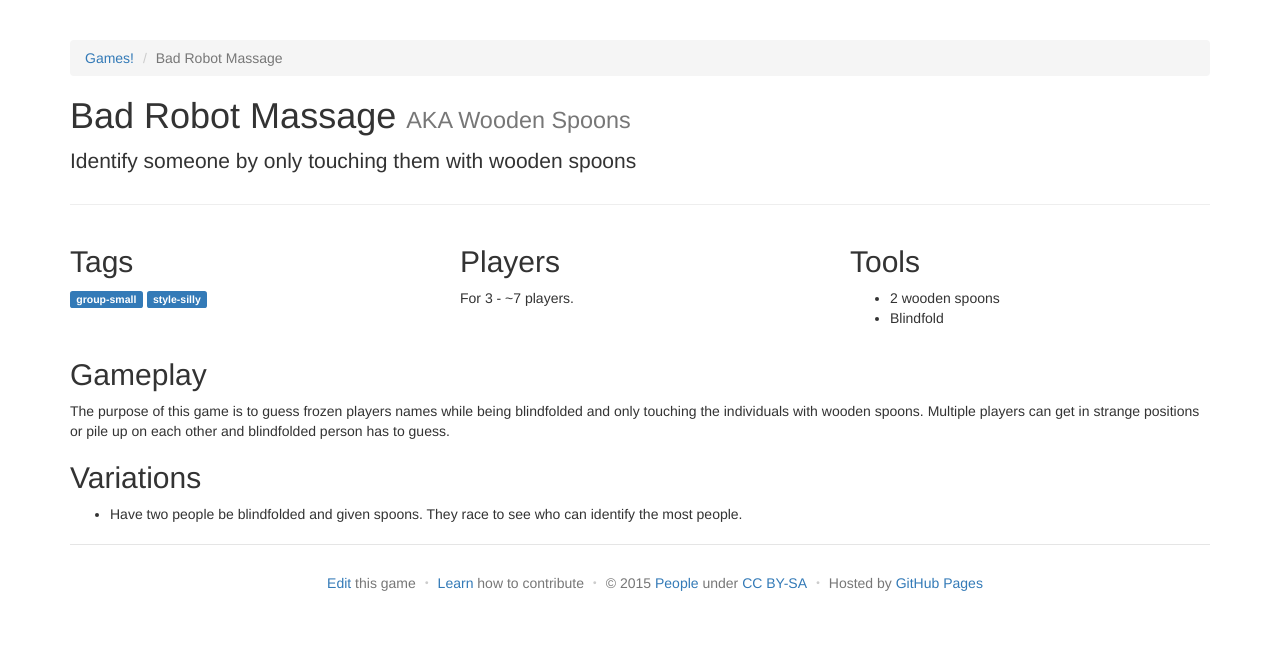
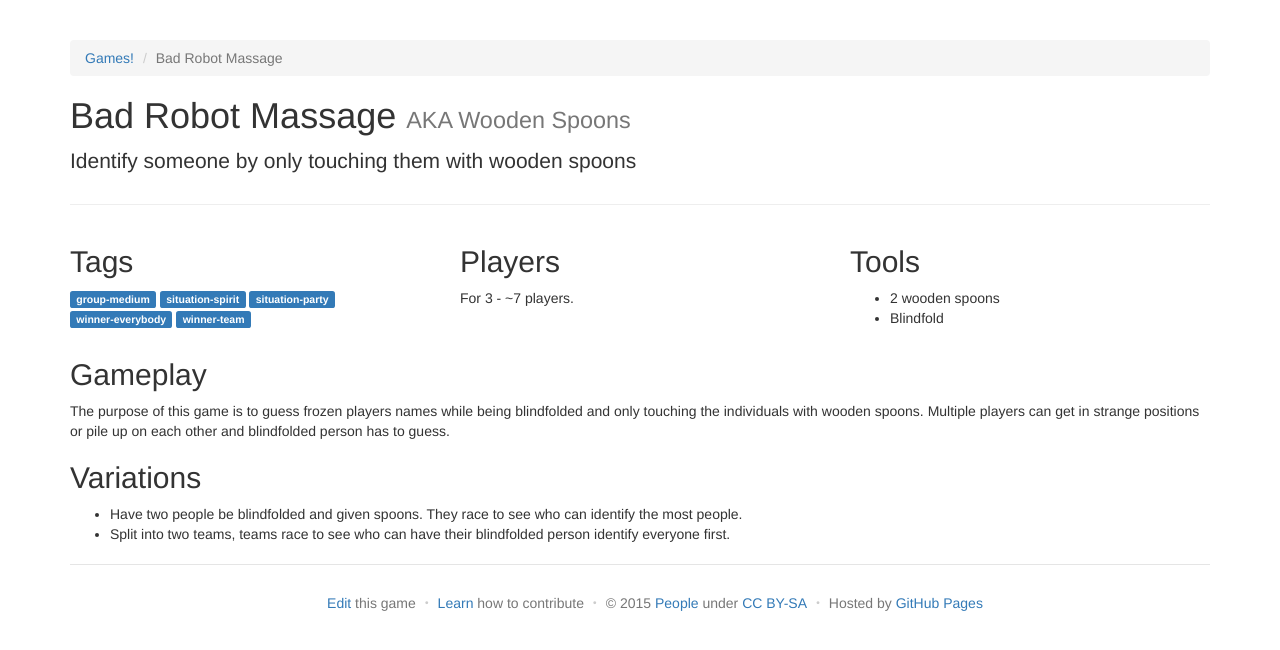
Before and after one commit to davidselassie/games, a Jekyll site: the page built from _games/badrobotmassage.md, in a window 1280 px wide. Shown: the top 650 px of the page. Built offline with Jekyll 4.4.1, drawn with Linux system fonts in a browser that asks for light colours.

Commit message:
Update badrobotmassage.md

```diff
--- a/_games/badrobotmassage.md
+++ b/_games/badrobotmassage.md
@@ -3,8 +3,11 @@ title: Bad Robot Massage
 alttitles:
   - Wooden Spoons
 tags:
-  - group-small
-  - style-silly
+  - group-medium
+  - situation-spirit
+  - situation-party
+  - winner-everybody
+  - winner-team
 
 oneliner: Identify someone by only touching them with wooden spoons
 players: 3 - ~7
@@ -17,3 +20,4 @@ The purpose of this game is to guess frozen players names while being blindfolde
 
 ## Variations
 - Have two people be blindfolded and given spoons. They race to see who can identify the most people.
+- Split into two teams, teams race to see who can have their blindfolded person identify everyone first.
```
